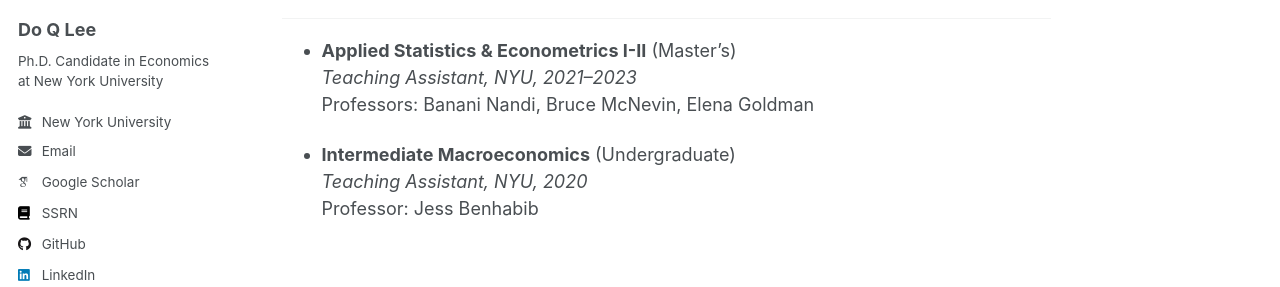
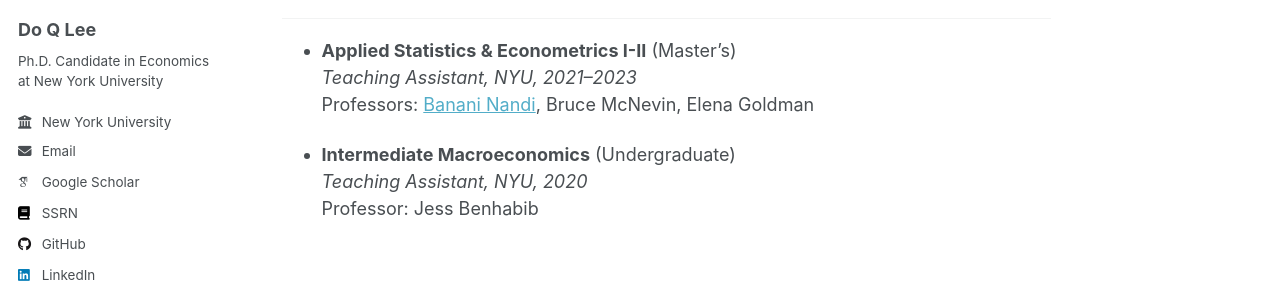
Before and after one commit to doqlee/doqlee.github.io, a Jekyll site: the page built from _pages/main.md, in a window 1280 px wide and 900 px high, scrolled down 1776 px. Shown: the part 356-643 px from the top of the window. Built offline with Jekyll 4.4.1, drawn with Linux system fonts in a browser that asks for light colours; some web fonts are replaced; part of the change alters nothing that is shown.

```diff
--- a/_pages/main.md
+++ b/_pages/main.md
@@ -137,7 +137,7 @@ Teaching
 
 * **Applied Statistics & Econometrics I-II** (Master’s)
   *Teaching Assistant, NYU, 2021–2023*
-  Professors: Banani Nandi, Bruce McNevin, Elena Goldman
+  Professors: [Banani Nandi](https://www.researchgate.net/profile/Banani-Nandi), Bruce McNevin, Elena Goldman
 
 * **Intermediate Macroeconomics** (Undergraduate)
   *Teaching Assistant, NYU, 2020*
```
